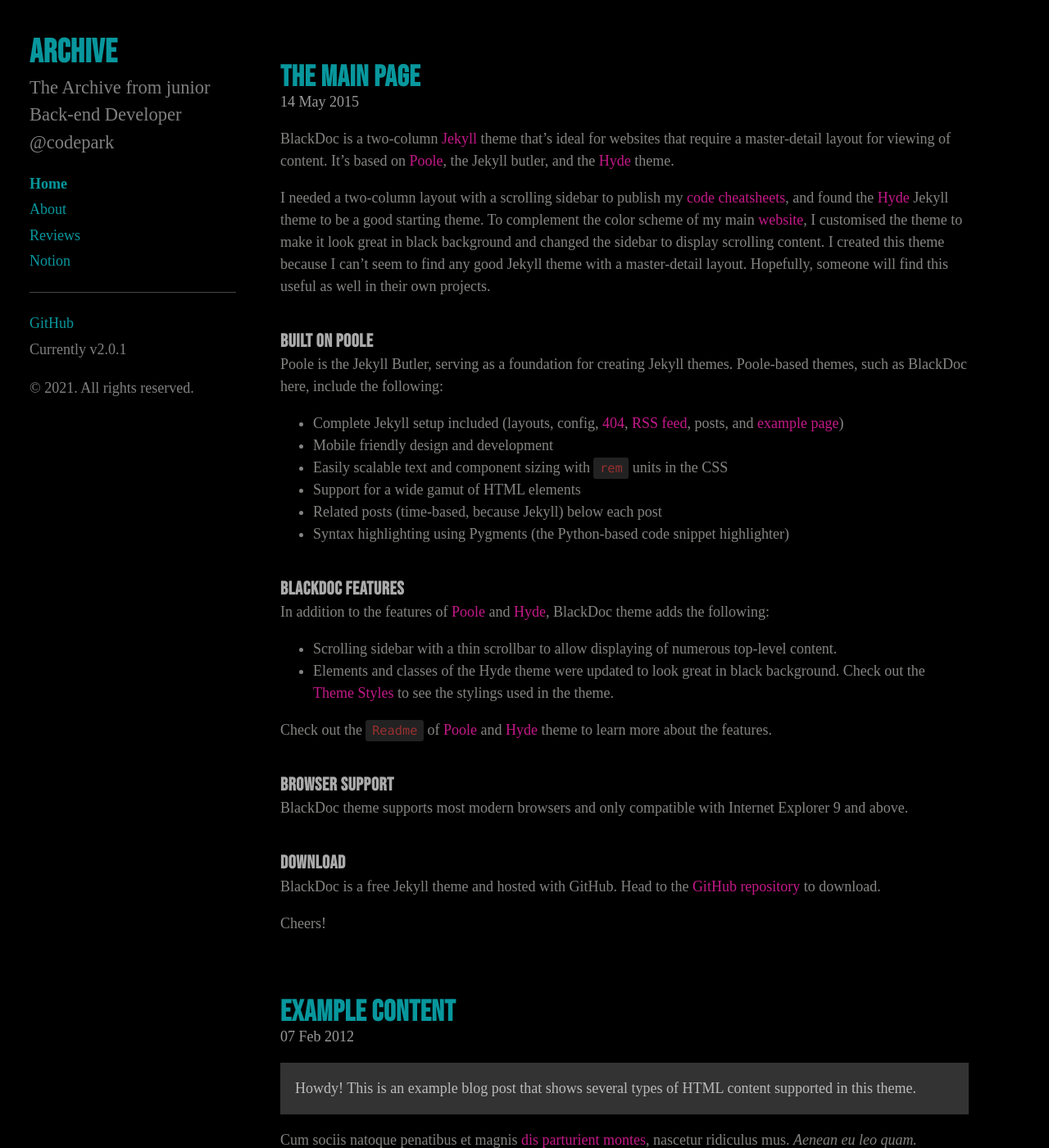
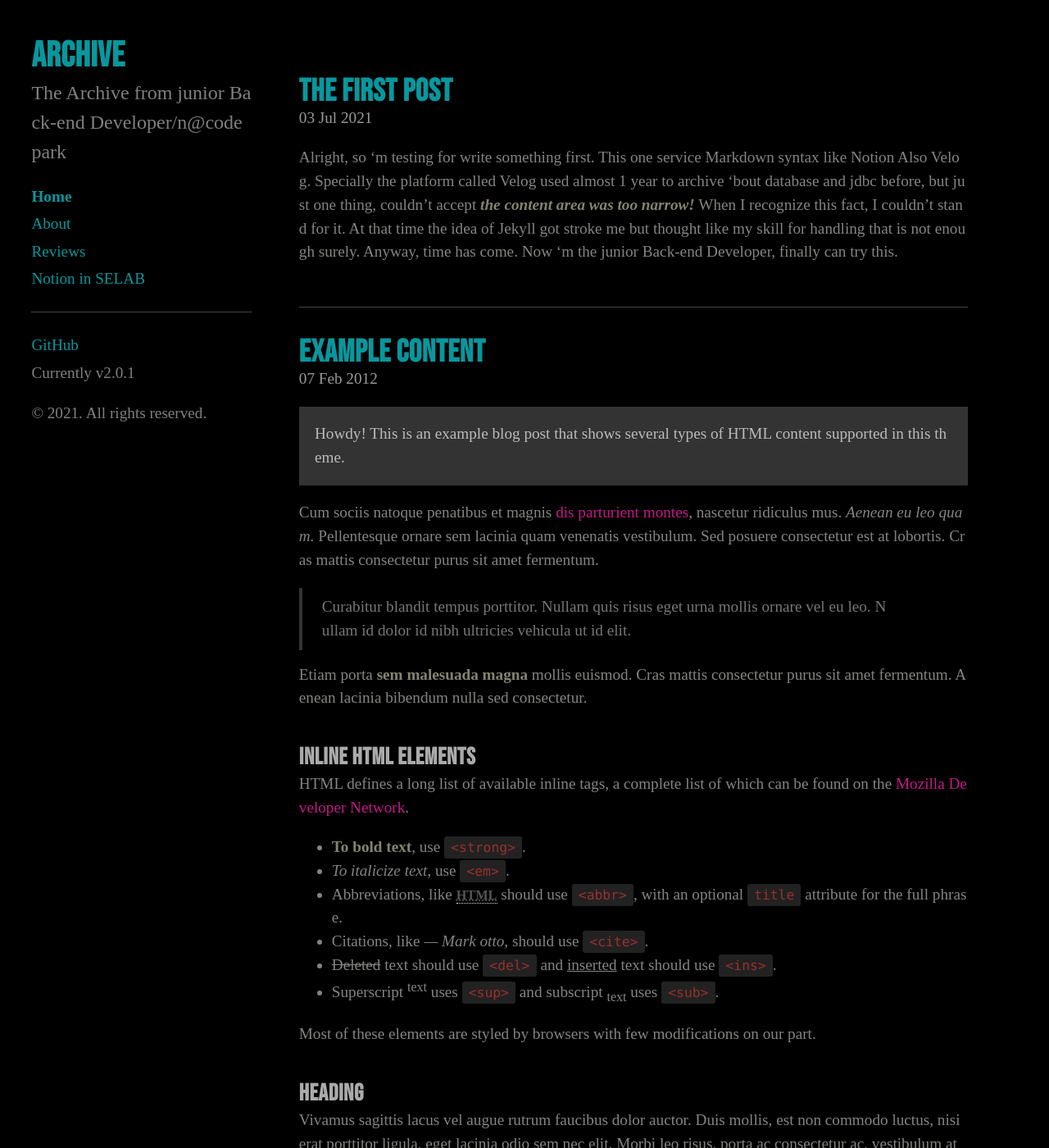
Before and after one commit to codepark-kr/codepark-kr.github.io, a Jekyll site: the page built from index.html, in a window 1280 px wide and 1400 px high. Shown: the whole window at 82% size. Built offline with Jekyll 4.4.1, drawn with Linux system fonts in a browser that asks for light colours; some web fonts are replaced; the list of posts is cut into pages by our own code; some of the changed text lies outside the part shown.

Commit message:
[STYLE] change the gaps between post area

```diff
--- a/_config.yml
+++ b/_config.yml
@@ -5,7 +5,7 @@ highlighter:      rouge
 # Setup
 title:            Archive
 tagline:          from junior BE Developer
-description:      "The Archive from junior Back-end Developer @codepark"
+description:      "The Archive from junior Back-end Developer/n@codepark"
 url:              https://codepark.kr
 baseurl:          /
                   # the optional subpath of your site, e.g. "/my-jekyll-site/"
--- a/_includes/sidebar.html
+++ b/_includes/sidebar.html
@@ -26,7 +26,7 @@
         {% endif %}
       {% endfor %}
 
-      <a class="sidebar-nav-item" href="{{ site.github.repo }}/archive/master.zip">Notion</a>
+      <a class="sidebar-nav-item" href="https://www.notion.so/SELAB-1ca11619389946dfae7a0302383cb231">Notion in SELAB</a>
       <hr>
       <a class="sidebar-nav-item" href="{{ site.github.repo }}">GitHub</a>
       <span class="sidebar-nav-item">Currently v{{ site.version }}</span>
--- a/_layouts/post.html
+++ b/_layouts/post.html
@@ -4,7 +4,9 @@ layout: default
 <div class="post">
   <h1 class="post-title">{{ page.title }}</h1>
   <span class="post-date">{{ page.date | date_to_string }}</span>
-  {{ content }}
+  <div class="content-wrapper">
+    {{ content }}
+  </div>
   <hr/>
 </div>
 
--- a/_posts/2012-02-06-whats-jekyll.md
+++ /dev/null
@@ -1,10 +0,0 @@
----
-layout: post
-title: What's Jekyll?
----
-
-[Jekyll](http://jekyllrb.com) is a static site generator, an open-source tool for creating simple yet powerful websites of all shapes and sizes. From [the project's readme](https://github.com/mojombo/jekyll/blob/master/README.markdown):
-
-  > Jekyll is a simple, blog aware, static site generator. It takes a template directory [...] and spits out a complete, static website suitable for serving with Apache or your favorite web server. This is also the engine behind GitHub Pages, which you can use to host your project’s page or blog right here from GitHub.
-
-Find out more by [visiting the project on GitHub](https://github.com/mojombo/jekyll).
--- a/_posts/2015-05-14-introducing-blackdoc.md
+++ /dev/null
@@ -1,38 +0,0 @@
----
-layout: post
-title: THE MAIN PAGE
----
-
-BlackDoc is a two-column [Jekyll](http://jekyllrb.com) theme that's ideal for websites that require a master-detail layout for viewing of content. It's based on [Poole](http://getpoole.com), the Jekyll butler, and the [Hyde](http://hyde.getpoole.com) theme.
-
-I needed a two-column layout with a scrolling sidebar to publish my [code cheatsheets](http://karloespiritu.com/cheatsheets), and found the [Hyde](http://hyde.getpoole.com) Jekyll theme to be a good starting theme. To complement the color scheme of my main [website](http://karloespiritu.com), I customised the theme to make it look great in black background and changed the sidebar to display scrolling content. I created this theme because I can't seem to find any good Jekyll theme with a master-detail layout. Hopefully, someone will find this useful as well in their own projects.
-
-### Built on Poole
-
-Poole is the Jekyll Butler, serving as a foundation for creating Jekyll themes. Poole-based themes, such as BlackDoc here, include the following:
-
-* Complete Jekyll setup included (layouts, config, [404](/404), [RSS feed](/atom.xml), posts, and [example page](/about))
-* Mobile friendly design and development
-* Easily scalable text and component sizing with `rem` units in the CSS
-* Support for a wide gamut of HTML elements
-* Related posts (time-based, because Jekyll) below each post
-* Syntax highlighting using Pygments (the Python-based code snippet highlighter)
-
-### BlackDoc Features
-
-In addition to the features of [Poole](http://getpoole.com) and [Hyde](http://hyde.getpoole.com), BlackDoc theme adds the following:
-
-* Scrolling sidebar with a thin scrollbar to allow displaying of numerous top-level content.
-* Elements and classes of the Hyde theme were updated to look great in black background. Check out the [Theme Styles](styles) to see the stylings used in the theme.
-
-Check out the `Readme` of [Poole](https://github.com/poole/poole) and [Hyde](https://github.com/poole/hyde) theme to learn more about the features.
-
-### Browser support
-
-BlackDoc theme supports most modern browsers and only compatible with Internet Explorer 9 and above.
-
-### Download
-
-BlackDoc is a free Jekyll theme and hosted with GitHub. Head to the <a href="https://github.com/karloespiritu/BlackDoc">GitHub repository</a> to download.
-
-Cheers!
--- /dev/null
+++ b/_posts/2021-07-03-First Post.md
@@ -0,0 +1,12 @@
+---
+layout: post
+title: The First Post
+---
+
+
+Alright, so 'm testing for write something first.
+This one service Markdown syntax like Notion Also Velog. Specially the platform called Velog used almost 1 year to archive 'bout database and jdbc before, but just one thing, couldn't accept **_the content area was too narrow!_** When I recognize this fact, I couldn't stand for it. At that time the idea of Jekyll got stroke me but thought like my skill for handling that is not enough surely. Anyway, time has come. Now 'm the junior Back-end Developer, finally can try this.
+<br>
+<br>
+
+---
--- a/public/css/blackdoc.css
+++ b/public/css/blackdoc.css
@@ -33,6 +33,8 @@ ______ _            _   ______
 
 html {
   font-family: 'Source Serif Pro', serif;
+  word-break: break-all;
+  hyphens: auto;
 }
 
 body {
@@ -99,6 +101,7 @@ a:hover {
 strong,
 b {
   color: #848471;
+  font-weight: bolder;
 }
 /* Code */
 
@@ -150,13 +153,13 @@ tbody tr:nth-child(odd) th {
 @media (min-width: 48em) {
   html {
     max-width: 800px;
-    font-size: 15px;
+    font-size: 1.1rem;
   }
 }
 @media (min-width: 58em) {
   html {
-    font-size: 18px;
     max-width: 1200px;
+    font-size: 1.2rem;
   }
 }
 
@@ -270,6 +273,8 @@ a.sidebar-nav-item:focus {
 .content {
   padding-top: 4rem;
   padding-bottom: 4rem;
+  /* border: 1px solid salmon; */
+  margin-top: 3rem;
 }
 
 @media (min-width: 48em) {
@@ -293,7 +298,6 @@ a.sidebar-nav-item:focus {
  * Each post is wrapped in `.post` and is used on default and post layouts. Each
  * page is wrapped in `.page` and is only used on the page layout.
  */
-
  .page{
   margin-left: auto;
   margin-right: auto;
@@ -304,6 +308,7 @@ a.sidebar-nav-item:focus {
 .post-title,
 .post-title a {
   color: #08979d;
+  margin-top: -2.4rem;
 }
 
 /*
```
